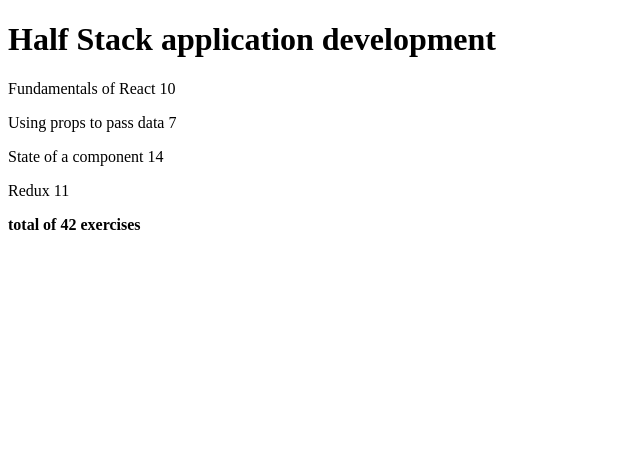
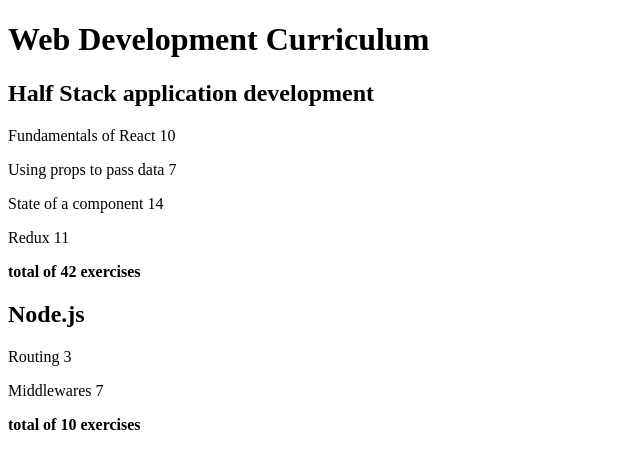
Before and after one commit to kimarimt/fullstack_open, a React (Vite) app in the folder part2/courseinfo/: page / in a window 1280 px wide. Shown: the top 468 px of the page, without its empty margins (0-640 px from the left). Built offline with nearby package versions, Linux system fonts and the light colour scheme.

Commit message:
finished exercises 2.4-2.5

```diff
--- a/part2/courseinfo/src/App.jsx
+++ b/part2/courseinfo/src/App.jsx
@@ -1,36 +1,55 @@
 import Course from './components/Course'
 
 const App = () => {
-  const course = {
+  const courses = [
+    {
+      name: 'Half Stack application development',
       id: 1,
-    name: 'Half Stack application development',
       parts: [
         {
-        id: 1,
           name: 'Fundamentals of React',
-        exercises: 10
+          exercises: 10,
+          id: 1
         },
         {
-        id: 2,
           name: 'Using props to pass data',
-        exercises: 7
+          exercises: 7,
+          id: 2
         },
         {
-        id: 3,
           name: 'State of a component',
-        exercises: 14
+          exercises: 14,
+          id: 3
         },
         {
-        id: 4,
           name: 'Redux',
-        exercises: 11
+          exercises: 11,
+          id: 4
+        }
+      ]
+    },
+    {
+      name: 'Node.js',
+      id: 2,
+      parts: [
+        {
+          name: 'Routing',
+          exercises: 3,
+          id: 1
+        },
+        {
+          name: 'Middlewares',
+          exercises: 7,
+          id: 2
         }
       ]
     }
+  ]
 
   return (
     <div>
-      <Course course={course} />
+      <h1>Web Development Curriculum</h1>
+      {courses.map(course => <Course key={course.id} course={course} />)}
     </div>
   )
 }
--- a/part2/courseinfo/src/components/Header.jsx
+++ b/part2/courseinfo/src/components/Header.jsx
@@ -1,4 +1,4 @@
 const Header = ({ course }) =>
-  <h1>{course}</h1>
+  <h2>{course}</h2>
 
 export default Header
```
Lines whose indentation alone changed are shown as unchanged.
